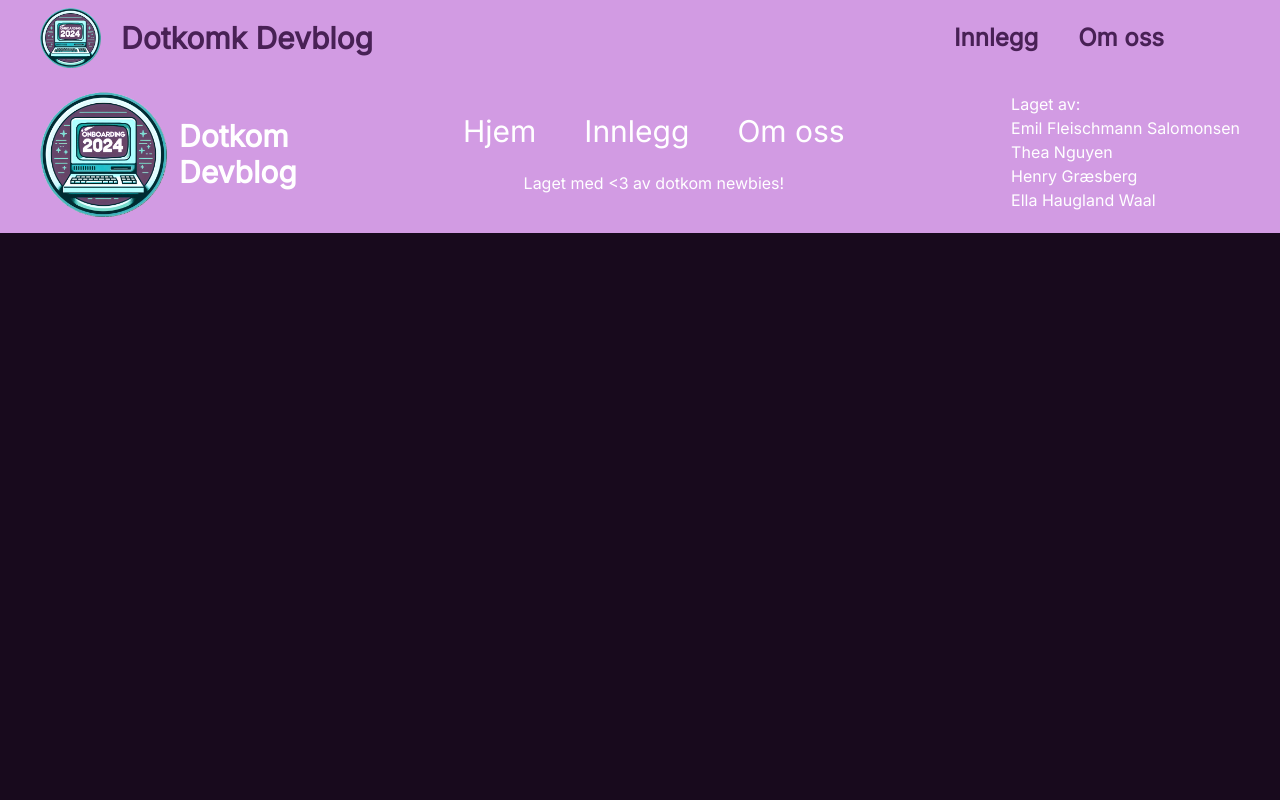
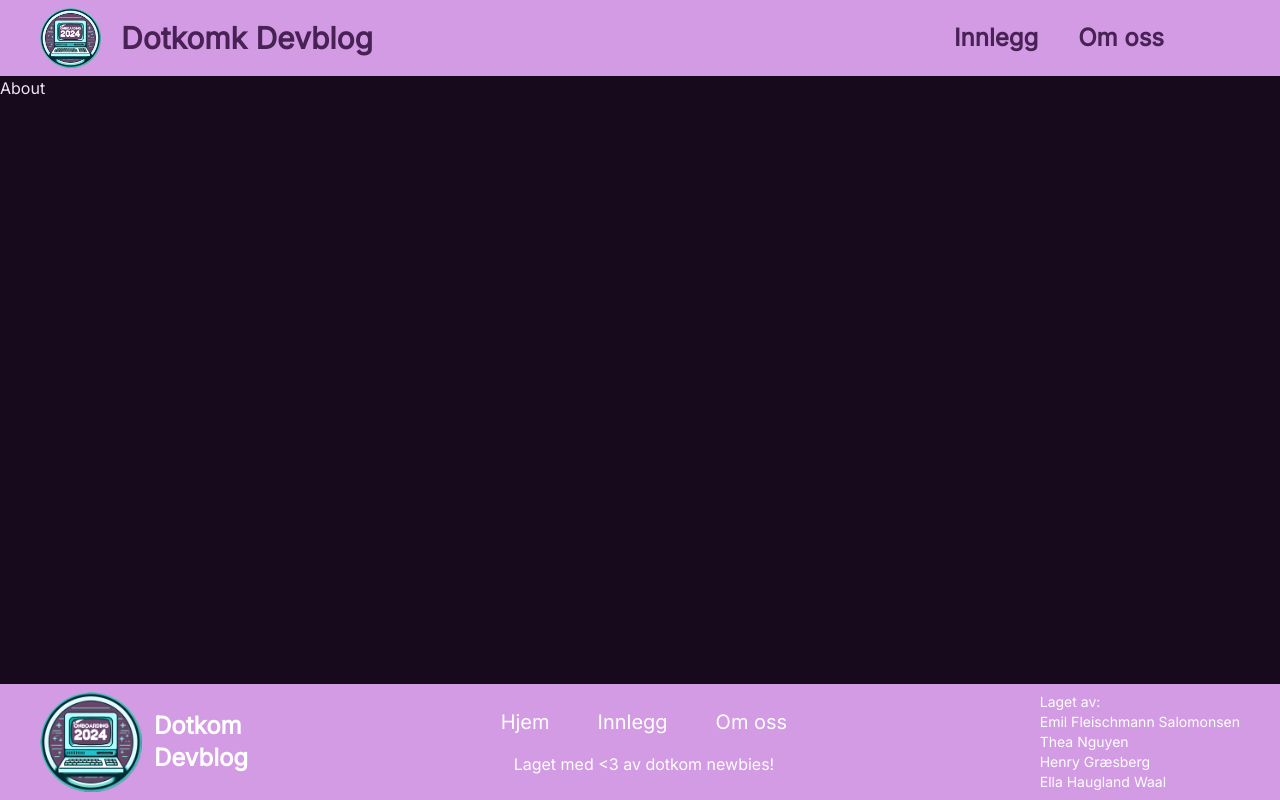
Before and after one commit to dotkom/devblog, a Next.js app: page / in a window 1280 px wide. Built offline with nearby package versions, Linux system fonts and the light colour scheme; some icons are missing.

Commit message:
footer styling

```diff
--- a/src/app/about/page.tsx
+++ b/src/app/about/page.tsx
@@ -1,10 +1,10 @@
-import Navbar from "../components/Navbar";
 
 const Page = () => {
     return (
         <>
-            <Navbar />
-            <h1>About</h1>
+            <div className="flex flex-1">
+                <h1>About</h1>
+            </div>
         </>
     )
 }
--- a/src/app/components/Footer.tsx
+++ b/src/app/components/Footer.tsx
@@ -4,21 +4,21 @@ import Logo from "@/app/assets/onboarding_logo_rev_2.png";
 
 const Footer =()=>{
     return(
-    <div className="flex flex-1 justify-between py-4 px-10 bg-primary text-white">
+    <div className="flex justify-between py-2 px-10 bg-primary text-white">
         <div className="flex gap-3 items-center">
-            <Image src={Logo} alt={"Dotkom devlog logo"} height={125}/>
-            <Link href="/" className="text-3xl font-bold"> Dotkom <br /> Devblog</Link>
+            <Image src={Logo} alt={"Dotkom devlog logo"} height={100}/>
+            <Link href="/" className="text-2xl font-bold"> Dotkom <br /> Devblog</Link>
         </div>
         <div className="flex flex-col justify-evenly flex-rowgap-10 items-center">
-            <div className="flex gap-12 text-3xl">
+            <div className="flex gap-12 text-xl">
             <Link href={"/"}>Hjem</Link>
             <Link href={"/posts"}>Innlegg</Link>
             <Link href={"/about"}>Om oss</Link>
             </div>
-            <div className="text-1xl "><p>Laget med &lt;3 av dotkom newbies! </p></div>
+            <div className="text-0xl "><p>Laget med &lt;3 av dotkom newbies! </p></div>
         </div>
         <div>
-            <p>
+            <p className="text-sm">
                 Laget av: <br/>
                 Emil Fleischmann Salomonsen <br/>
                 Thea Nguyen <br/>
--- a/src/app/components/Navbar.tsx
+++ b/src/app/components/Navbar.tsx
@@ -5,7 +5,7 @@ import { Icon } from "@iconify/react";
 
 const Navbar = () => {
     return (
-        <nav className="flex flex-1 justify-between py-2 px-10 w-[100vw] bg-primary text-text_secondary items-center">
+        <nav className="flex justify-between py-2 px-10 w-[100vw] bg-primary text-text_secondary items-center">
             <Link href="/" className="flex items-center gap-5">
                 <Image src={logo2} alt={"Dotkomk devblog logo"} height={60}/>
                 <h2 className="text-3xl font-bold hover:text-background duration-100">Dotkomk Devblog</h2>
--- a/src/app/page.tsx
+++ b/src/app/page.tsx
@@ -1,11 +1,13 @@
 import Image from "next/image";
 import Navbar from "./components/Navbar";
 import Footer from "./components/Footer";
+import Page from "./about/page";
 
 export default function Home() {
   return (
-    <div>
+    <div className="flex flex-col min-h-screen">
       <Navbar />
+      <Page />
       <Footer />
     </div>
   )
```
